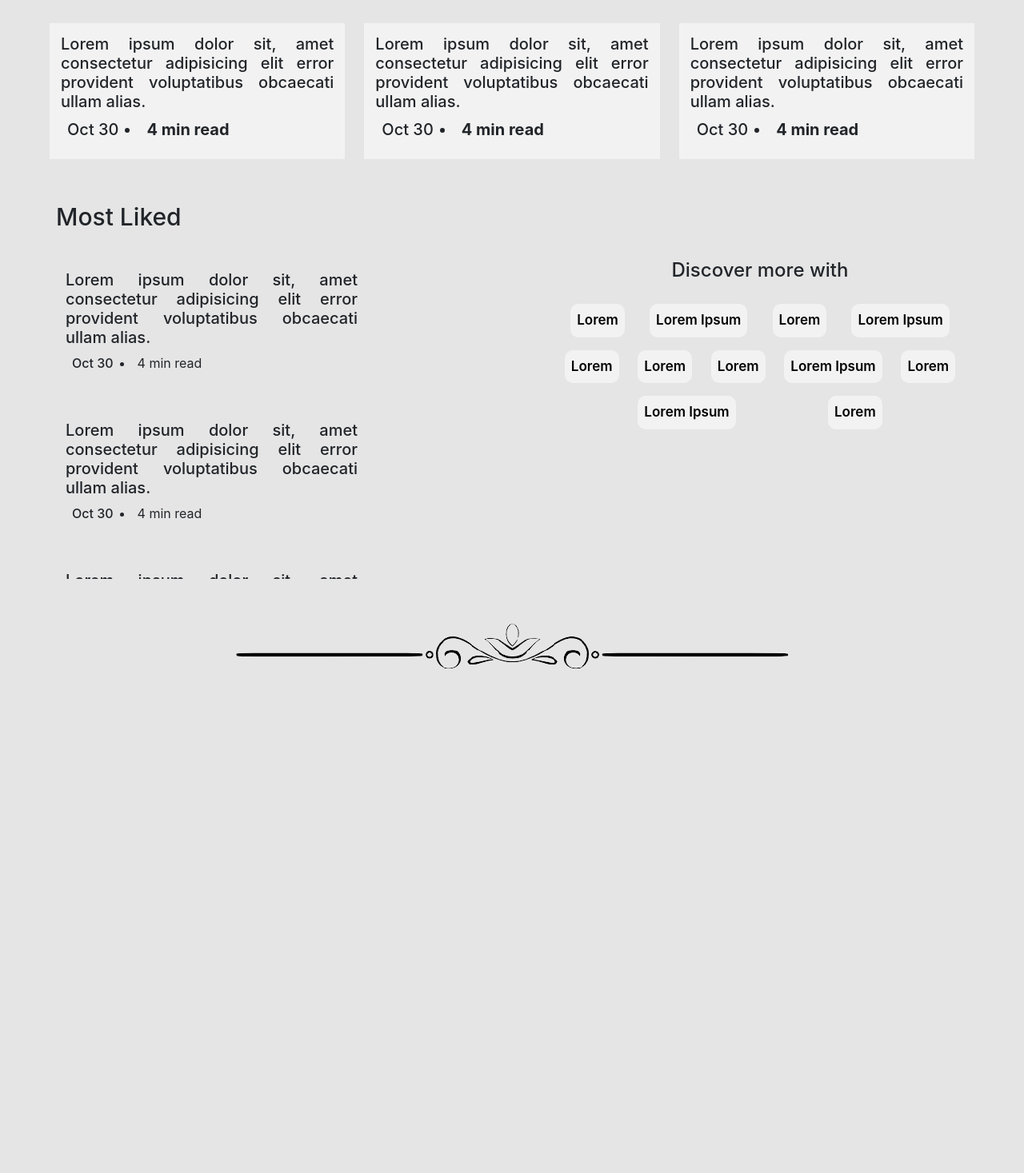
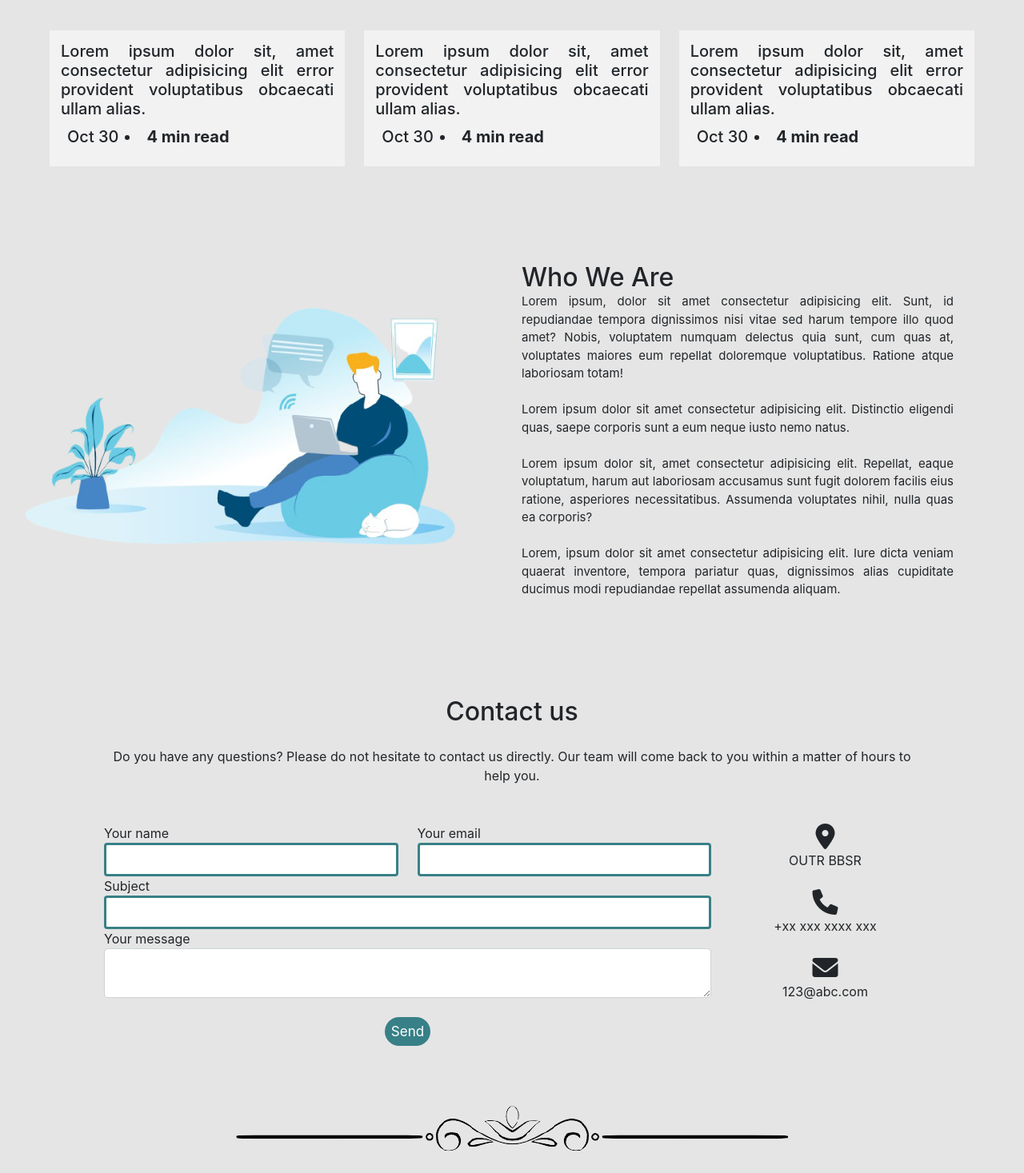
Before and after one commit to Spectrum-CETB/Tech-O-nicle, a React (Create React App) app: page / in a window 1280 px wide. Shown: the part 908-2375 px from the top of the page at 80% size. Before the commit the page ends 1782 px from the top, so only its background shows below. Built offline with nearby package versions, Linux system fonts and the light colour scheme; a web font is replaced by a local one.

Commit message:
updated homepage

```diff
--- a/src/App.js
+++ b/src/App.js
@@ -14,6 +14,7 @@ function App() {
     <div className="App">
       <Router>
         <Route exact path="/">
+          <Navbar />
           <Homepage />
         </Route>
         <Route path="/dashboard">
--- a/src/Components/Homepage/Homepage.js
+++ b/src/Components/Homepage/Homepage.js
@@ -1,5 +1,6 @@
 import React, { Component } from 'react';
 import banner from './banner-image.png'
+import sitting from './sitting1.png'
 import page_end from './page-end.png'
 import './Style.css';
 import { Link } from 'react-router-dom';
@@ -8,41 +9,20 @@ export class Homepage extends Component {
     render() {
         return (
 
-            <><div className="tnavbar navbar-expand-lg p-4">
-            <div className="ncontainer">
-              <a href="#" className="navbar-brand">Techonicle</a>
 
-              <button className="navbar-toggler navbar-light " type="button" data-bs-toggle="collapse" data-bs-target="#navcontent">
-                <span className="navbar-toggler-icon"></span>
-              </button>
-              <div className="collapse navbar-collapse " id="navcontent">
-                <ul className="navbar-nav ms-auto">
-                  <li className="tnav-item">
-                    <a class="tnav-btn p-2" type="button">About Us</a>
-                  </li>
-                  <li className="tnav-item">
-                    <a class="tnav-btn p-2" type="button">Contacts</a>
-                  </li>
-                  <li className="tnav-item">
-                    <Link class="tnav-btn p-2" to = "/login-signup" type="button">Get Started</Link>
-                  </li>
-                </ul>
-              </div>
-            </div>
-          </div>
-          <div className="banner text-center mt-5">
+          <><div className="banner text-center mt-5">
             <div className="bundle">
-                <div className="d-md-flex px-5  align-items-center justify-content-between">
+              <div className="d-md-flex align-items-center justify-content-between">
                 <div className="banner-text">
                   <h1>Techonicle - A Place to read,write,learn and explore tech </h1><br />
                   <h4>On any tech domains you can think about!</h4><br />
-                    <Link to = '/dashboard'><button className="xplr">Start Writing</button></Link>
+                  <Link to='/dashboard'><button className="xplr">Start Writing</button></Link>
                 </div>
                 <img className="img-fluid d-sm-block" src={banner} alt="banner"></img>
               </div>
             </div>
 
-              <section>
+            <section className="trending">
               <p className="b_title p">#Trending Today</p>
               <div className="horizontal row px-5 pt-5 pb-2">
 
@@ -94,9 +74,7 @@ export class Homepage extends Component {
                   </div>
                 </div>
               </div>
-              </section>
 
-              <section>
               <div className="horizontal row px-5 pb-5">
                 <div className="col-md-4">
                   <div className="p-1 trend-blog ">
@@ -145,156 +123,111 @@ export class Homepage extends Component {
 
               </div>
             </section>
-            </div><div className="scroll_title">Most Liked </div><div className="split">
+          </div>
 
-              <div className="interestblogs p-5">
-                <div className="col-md-9">
-                  <div className="p-1 interest-blog ">
-                    <div className="mb-3" style={{ display: 'flex', flexDirection: 'row', padding: '10px', textAlign: 'justify', alignItems: 'center', justifyContent: 'space-between' }}>
-                      <div style={{ display: 'flex', flexDirection: 'column', alignItems: 'flex-start', justifyContent: 'space-evenly' }}>
-                        <h5>Lorem ipsum dolor sit, amet consectetur adipisicing elit error provident voluptatibus obcaecati ullam alias.</h5>
-                        <div className="mt-2" style={{ display: 'flex', alignItems: 'center', justifyContent: 'flex-start' }}>
-                          <div className="blog me-2"></div>
-                          <p className="p-0 m-0 " style={{ fontWeight: '500' }}>Oct 30</p>
-                          <p className="p-0 m-0 ms-2 " style={{ display: 'list-item', listStyleType: 'disc', listStylePosition: 'inside' }}><span class="list">4 min read</span></p>
+          <section id="about">
+<div class="about_sec">
+  <div class="abt row p-5 align-items-center justify-content-between">
+    <div class="col-md">
+      <img class="abt-img img-fluid" src={sitting} alt=""></img>
+    </div>
+    <div class="abt-text col-md px-5">
+      <h2>Who We Are </h2>
+      <p>Lorem ipsum, dolor sit amet consectetur adipisicing elit. Sunt, id repudiandae tempora dignissimos nisi vitae sed harum tempore illo quod amet? Nobis, voluptatem numquam delectus quia sunt, cum quas at, voluptates maiores eum repellat doloremque voluptatibus. Ratione atque laboriosam totam!</p><br/>
+
+      <p>Lorem ipsum dolor sit amet consectetur adipisicing elit. Distinctio eligendi quas, saepe corporis sunt a eum neque iusto nemo natus.</p><br/>
+
+      <p>Lorem ipsum dolor sit, amet consectetur adipisicing elit. Repellat, eaque voluptatum, harum aut laboriosam accusamus sunt fugit dolorem facilis eius ratione, asperiores necessitatibus. Assumenda voluptates nihil, nulla quas ea corporis?</p><br/>
+
+      <p>Lorem, ipsum dolor sit amet consectetur adipisicing elit. Iure dicta veniam quaerat inventore, tempora pariatur quas, dignissimos alias cupiditate ducimus modi repudiandae repellat assumenda aliquam.</p><br/>
+
+    </div>
+
+  </div>
+
+</div>
+</section>
+
+<section class="contact mb-4">
+
+
+    <h2 class="h1-responsive font-weight-bold text-center my-4">Contact us</h2>
+
+    <p class="text-center w-responsive mx-auto mb-5">Do you have any questions? Please do not hesitate to contact us directly. Our team will come back to you within
+        a matter of hours to help you.</p>
+
+    <div class="info row">
+        <div class="col-md-9 mb-md-0 mb-5">
+            <form id="contact-form" name="contact-form" >
+             <div class="row">
+                    <div class="send-con col-md-6">
+                        <div class="md-form mb-0">
+                          <label for="name" class="">Your name</label>
+                          <input type="text" id="name" name="name" class="form-control"></input>
                         </div>
                     </div>
+
+                    <div class="send-con col-md-6">
+                        <div class="md-form mb-0">
+                          <label for="email" class="">Your email</label>
+                          <input type="text" id="email" name="email" class="form-control"></input>
                         </div>
-                    <div style={{ height: '2vh' }}>
-                      <div className="blogimg"></div>
+                    </div>
+
+
+                </div>
+
+                <div class="row">
+                    <div class="col-md-12">
+                        <div class="md-form mb-0">
+                            <label for="subject" class="">Subject</label>
+                            <input type="text" id="subject" name="subject" class="form-control"></input>
                         </div>
                     </div>
                 </div>
 
+                <div class="row">
+                    <div class="col-md-12">
+                        <div class="md-form">
+                            <label for="message">Your message</label>
+                            <textarea type="text" id="message" name="message" rows="2" class="form-control md-textarea"></textarea>
+                        </div>
 
-                <div className="col-md-9">
-                  <div className="p-1 interest-blog ">
-                    <div className="mb-3" style={{ display: 'flex', flexDirection: 'row', padding: '10px', textAlign: 'justify', alignItems: 'center', justifyContent: 'space-between' }}>
-                      <div style={{ display: 'flex', flexDirection: 'column', alignItems: 'flex-start', justifyContent: 'space-evenly' }}>
-                        <h5>Lorem ipsum dolor sit, amet consectetur adipisicing elit error provident voluptatibus obcaecati ullam alias.</h5>
-                        <div className="mt-2" style={{ display: 'flex', alignItems: 'center', justifyContent: 'flex-start' }}>
-                          <div className="blog me-2"></div>
-                          <p className="p-0 m-0 " style={{ fontWeight: '500' }}>Oct 30</p>
-                          <p className="p-0 m-0 ms-2 " style={{ display: 'list-item', listStyleType: 'disc', listStylePosition: 'inside' }}><span class="list">4 min read</span></p>
-                        </div>
-                      </div>
-                    </div>
-                    <div style={{ height: '2vh' }}>
-                      <div className="blogimg"></div>
-                    </div>
                     </div>
                 </div>
 
-                <div className="col-md-9">
-                  <div className="p-1 interest-blog ">
-                    <div className="mb-3" style={{ display: 'flex', flexDirection: 'row', padding: '10px', textAlign: 'justify', alignItems: 'center', justifyContent: 'space-between' }}>
-                      <div style={{ display: 'flex', flexDirection: 'column', alignItems: 'flex-start', justifyContent: 'space-evenly' }}>
-                        <h5>Lorem ipsum dolor sit, amet consectetur adipisicing elit error provident voluptatibus obcaecati ullam alias.</h5>
-                        <div className="mt-2" style={{ display: 'flex', alignItems: 'center', justifyContent: 'flex-start' }}>
-                          <div className="blog me-2"></div>
-                          <p className="p-0 m-0" style={{ fontWeight: '500' }}>Oct 30</p>
-                          <p className="p-0 m-0 ms-2" style={{ display: 'list-item', listStyleType: 'disc', listStylePosition: 'inside' }}><span class="list">4 min read</span></p>
-                        </div>
-                      </div>
-                    </div>
-                    <div style={{ height: '2vh' }}>
-                      <div className="blogimg"></div>
-                    </div>
-                  </div>
-                </div>
 
-                <div className="col-md-9">
-                  <div className="p-1 interest-blog ">
-                    <div className="mb-3" style={{ display: 'flex', flexDirection: 'row', padding: '10px', textAlign: 'justify', alignItems: 'center', justifyContent: 'space-between' }}>
-                      <div style={{ display: 'flex', flexDirection: 'column', alignItems: 'flex-start', justifyContent: 'space-evenly' }}>
-                        <h5>Lorem ipsum dolor sit, amet consectetur adipisicing elit error provident voluptatibus obcaecati ullam alias.</h5>
-                        <div className="mt-2" style={{ display: 'flex', alignItems: 'center', justifyContent: 'flex-start' }}>
-                          <div className="blog me-2"></div>
-                          <p className="p-0 m-0" style={{ fontWeight: '500' }}>Oct 30</p>
-                          <p className="p-0 m-0 ms-2" style={{ display: 'list-item', listStyleType: 'disc', listStylePosition: 'inside' }}><span class="list">4 min read</span></p>
-                        </div>
-                      </div>
-                    </div>
-                    <div style={{ height: '2vh' }}>
-                      <div className="blogimg"></div>
-                    </div>
-                  </div>
-                </div>
+            </form>
 
-                <div className="col-md-9">
-                  <div className="p-1 interest-blog ">
-                    <div className="mb-3" style={{ display: 'flex', flexDirection: 'row', padding: '10px', textAlign: 'justify', alignItems: 'center', justifyContent: 'space-between' }}>
-                      <div style={{ display: 'flex', flexDirection: 'column', alignItems: 'flex-start', justifyContent: 'space-evenly' }}>
-                        <h5>Lorem ipsum dolor sit, amet consectetur adipisicing elit error provident voluptatibus obcaecati ullam alias.</h5>
-                        <div className="mt-2" style={{ display: 'flex', alignItems: 'center', justifyContent: 'flex-start' }}>
-                          <div className="blog me-2"></div>
-                          <p className="p-0 m-0" style={{ fontWeight: '500' }}>Oct 30</p>
-                          <p className="p-0 m-0 ms-2" style={{ display: 'list-item', listStyleType: 'disc', listStylePosition: 'inside' }}><span class="list">4 min read</span></p>
-                        </div>
-                      </div>
-                    </div>
-                    <div style={{ height: '2vh' }}>
-                      <div className="blogimg"></div>
-                    </div>
-                  </div>
-                </div>
-
-                <div className="col-md-9">
-                  <div className="p-1 interest-blog ">
-                    <div className="mb-3" style={{ display: 'flex', flexDirection: 'row', padding: '10px', textAlign: 'justify', alignItems: 'center', justifyContent: 'space-between' }}>
-                      <div style={{ display: 'flex', flexDirection: 'column', alignItems: 'flex-start', justifyContent: 'space-evenly' }}>
-                        <h5>Lorem ipsum dolor sit, amet consectetur adipisicing elit error provident voluptatibus obcaecati ullam alias.</h5>
-                        <div className="mt-2" style={{ display: 'flex', alignItems: 'center', justifyContent: 'flex-start' }}>
-                          <div className="blog me-2"></div>
-                          <p className="p-0 m-0" style={{ fontWeight: '500' }}>Oct 30</p>
-                          <p className="p-0 m-0 ms-2" style={{ display: 'list-item', listStyleType: 'disc', listStylePosition: 'inside' }}><span class="list">4 min read</span></p>
-                        </div>
-                      </div>
-                    </div>
-                    <div style={{ height: '2vh' }}>
-                      <div className="blogimg"></div>
-                    </div>
-                  </div>
-                </div>
-
-                <div className="col-md-9">
-                  <div className="p-1 interest-blog ">
-                    <div className="mb-3" style={{ display: 'flex', flexDirection: 'row', padding: '10px', textAlign: 'justify', alignItems: 'center', justifyContent: 'space-between' }}>
-                      <div style={{ display: 'flex', flexDirection: 'column', alignItems: 'flex-start', justifyContent: 'space-evenly' }}>
-                        <h5>Lorem ipsum dolor sit, amet consectetur adipisicing elit error provident voluptatibus obcaecati ullam alias.</h5>
-                        <div className="mt-2" style={{ display: 'flex', alignItems: 'center', justifyContent: 'flex-start' }}>
-                          <div className="blog me-2"></div>
-                          <p className="p-0 m-0" style={{ fontWeight: '500' }}>Oct 30</p>
-                          <p className="p-0 m-0 ms-2" style={{ display: 'list-item', listStyleType: 'disc', listStylePosition: 'inside' }}><span class="list">4 min read</span></p>
-                        </div>
-                      </div>
-                    </div>
-                    <div style={{ height: '2vh' }}>
-                      <div className="blogimg"></div>
-                    </div>
-                  </div>
+            <div class="send text-center text-md-left">
+                <a href="#" class="sendbtn p-2 mx-7">Send</a>
             </div>
 
         </div>
 
-              <div className="fixedtag">
-                <h4 className="fix-title">Discover more with </h4>
-                <div className="tags">
-                  <a className="newtag p-2 m-2" href="#">Lorem</a>
-                  <a className="newtag p-2 m-2" href="#">Lorem Ipsum</a>
-                  <a className="newtag p-2 m-2" href="#">Lorem</a>
-                  <a className="newtag p-2 m-2" href="#">Lorem Ipsum</a>
-                  <a className="newtag p-2 m-2" href="#">Lorem</a>
-                  <a className="newtag p-2 m-2" href="#">Lorem</a>
-                  <a className="newtag p-2 m-2" href="#">Lorem</a>
-                  <a className="newtag p-2 m-2" href="#">Lorem Ipsum</a>
-                  <a className="newtag p-2 m-2" href="#">Lorem</a>
-                  <a className="newtag p-2 m-2" href="#">Lorem Ipsum</a>
-                  <a className="newtag p-2 m-2" href="#">Lorem</a>
+        <div class="col-md-3 text-center">
+            <ul class="list-unstyled mb-0">
+                <li><i class="fas fa-map-marker-alt fa-2x"></i>
+                    <p>OUTR BBSR</p>
+                </li>
+
+                <li><i class="fas fa-phone mt-4 fa-2x"></i>
+                    <p>+xx xxx xxxx xxx</p>
+                </li>
+
+                <li><i class="fas fa-envelope mt-4 fa-2x"></i>
+                    <p>123@abc.com</p>
+                </li>
+            </ul>
         </div>
 
+
     </div>
-            </div><img className="last_img img-fluid rounded mx-auto d-sm-block" src={page_end} alt="indicator"></img></>
+
+</section>
+
+
+          <img className="last_img img-fluid rounded mx-auto d-sm-block" src={page_end} alt="indicator"></img></>
 
 
 
--- a/src/Components/Homepage/Style.css
+++ b/src/Components/Homepage/Style.css
@@ -42,11 +42,12 @@ body{
 .banner-text {
     color: #000;
     text-align: left;
+    margin: 20px 40px ;
 }
 
 .banner-text h1{
     font-size: 55px;
-    margin-top: 20px;
+    margin:20px 20px;
 }
 
 .banner-text h4{
@@ -73,6 +74,9 @@ body{
 }
 
 /*Trending Blogs Part*/
+.trending{
+    margin: 100px 0;
+}
 
 .p{
     padding: 15px;
@@ -91,94 +95,73 @@ body{
     justify-content:space-evenly;
 }
 
-/*Split Screen Scroll Effect*/
+/*About Us*/
 
-.split{
-    height: 50vh;
-    display: flex;
-    margin: 20px;
-
+.about_sec{
+    margin-top: 40px;
 }
 
-/*Scroll Part*/
-.scroll_title{
-    padding:10px 70px;
-    text-align:justify;
-    font-size: 30px;
-    font-weight: 500;
+.abt{
+    margin:100px 20px;
+}
+.abt-text{
+    font-size: 15px;
+    text-align: justify;
+    margin: 0 20px;
+}
+
+.contact{
+    align-items: center;
+    justify-content: center;
+    padding:0 30px;
+    margin:30px 100px;
 }
 
 
-.interestblogs{
-    width: 50%;
-    scroll-snap-type: y;
-    overflow-y: scroll;
+.send{
+    margin: 30px;
+}
+.sendbtn{
+    padding: 20px;
+    border-radius: 20px;
+    color: white;
+    background-color: #388087;
+    text-decoration: none;
+    margin: 50px;
+}
+
+.sendbtn:hover{
+    background: #93c2c7 ;
+    color: white;
+}
+
+
+
+@media only screen and (max-width: 640px){
+    .banner-text{
+        text-align: justify;
+        align-items: center;
+        justify-content: center;
+        margin: 0 20px;
+    }
+    .last_img{
+        padding: 30px;
+    }
+
+    .banner-text h1{
+        font-size: 33px;
+        margin:0 10px;
+    }
+
+    .abt-text{
+        margin: 20px;
+        margin-left: -1px;
+        align-items: center;
+        justify-content: center;
+    }
+
+    .contact{
+        margin:30px 20px ;
+    }
 
 }
-
-.interest-blog{
-    display: flex;
-    flex-direction: column;
-    align-items: center;
-
-    scroll-snap-align: start;
-}
-
-.last_img{
-    padding: 10px;
-}
-
-/*Fixed Part*/
-.fixedtag{
-    width: 50%;
-    height: 50vh;
-    padding:0 30px;
-}
-
-.tags{
-    padding: 20px;
-    display: flex;
-    flex-direction: row;
-    flex-wrap: wrap;
-    justify-content: space-evenly;
-}
-
-.newtag{
-    margin:5px 10px;
-    border-radius: 10px;
-    text-decoration: none;
-    font-weight: 600;
-    color: black;
-    background-color: #f2f2f2;
-}
-
-.newtag:hover{
-    color:#fff ;
-    background-color: #93c2c7;
-}
-
-.fix-title{
-    padding:0 20px;
-    text-align: center;
-}
-
-@media only screen and (max-width: 640px){
-    .split{
-        display: block;
-    }
-
-    .fixedtag{
-        width: 100%;
-        box-sizing: border-box;
-    }
-
-    .interestblogs{
-        width: 100%;
-        box-sizing: border-box;
-        overflow: hidden;
-    }
-
-    .last_img{
-        display: none;
-    }
-}
```
Also changed, not shown: src/Components/Homepage/sitting1.png (added). Lines whose indentation alone changed are shown as unchanged.
